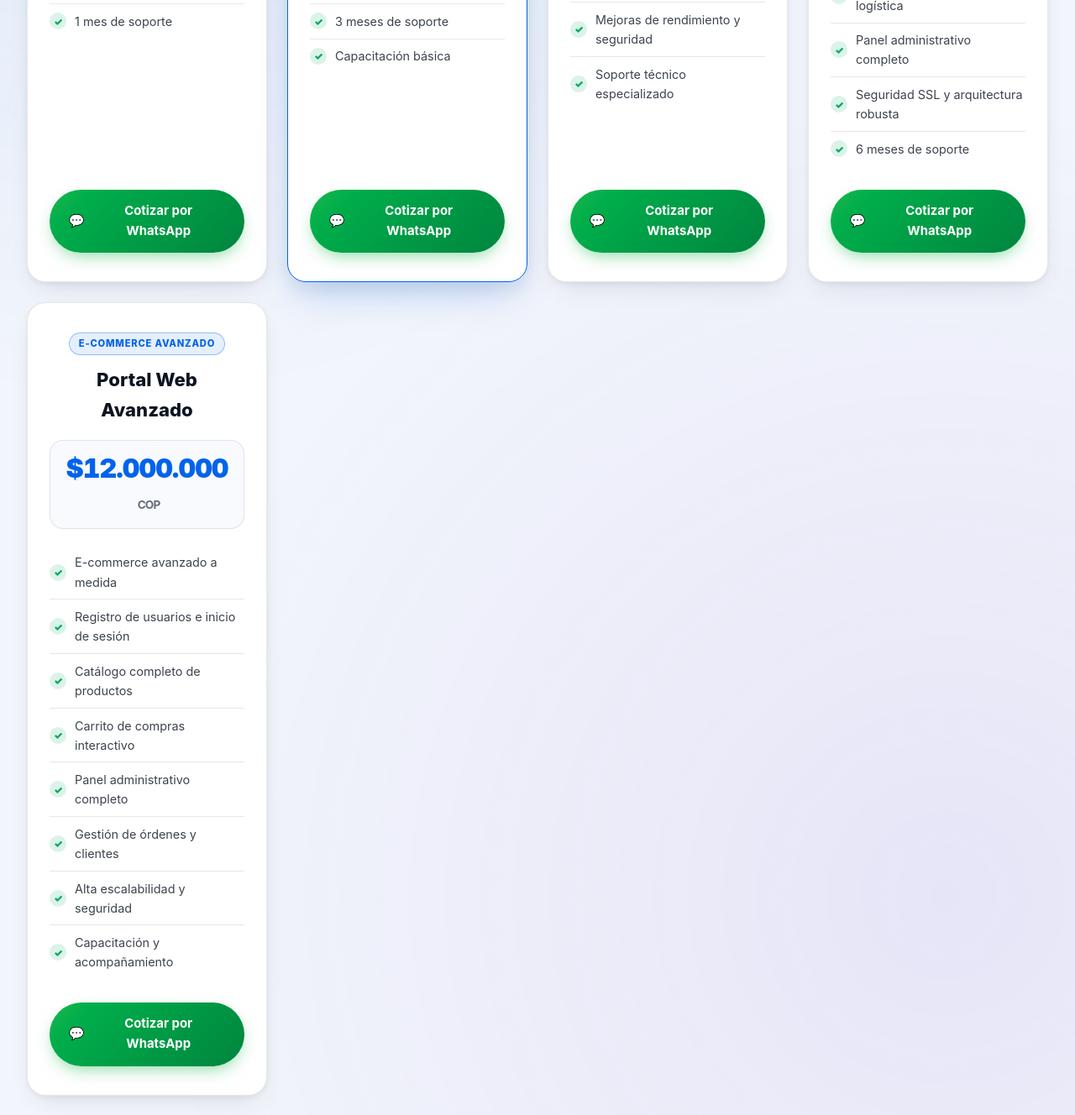
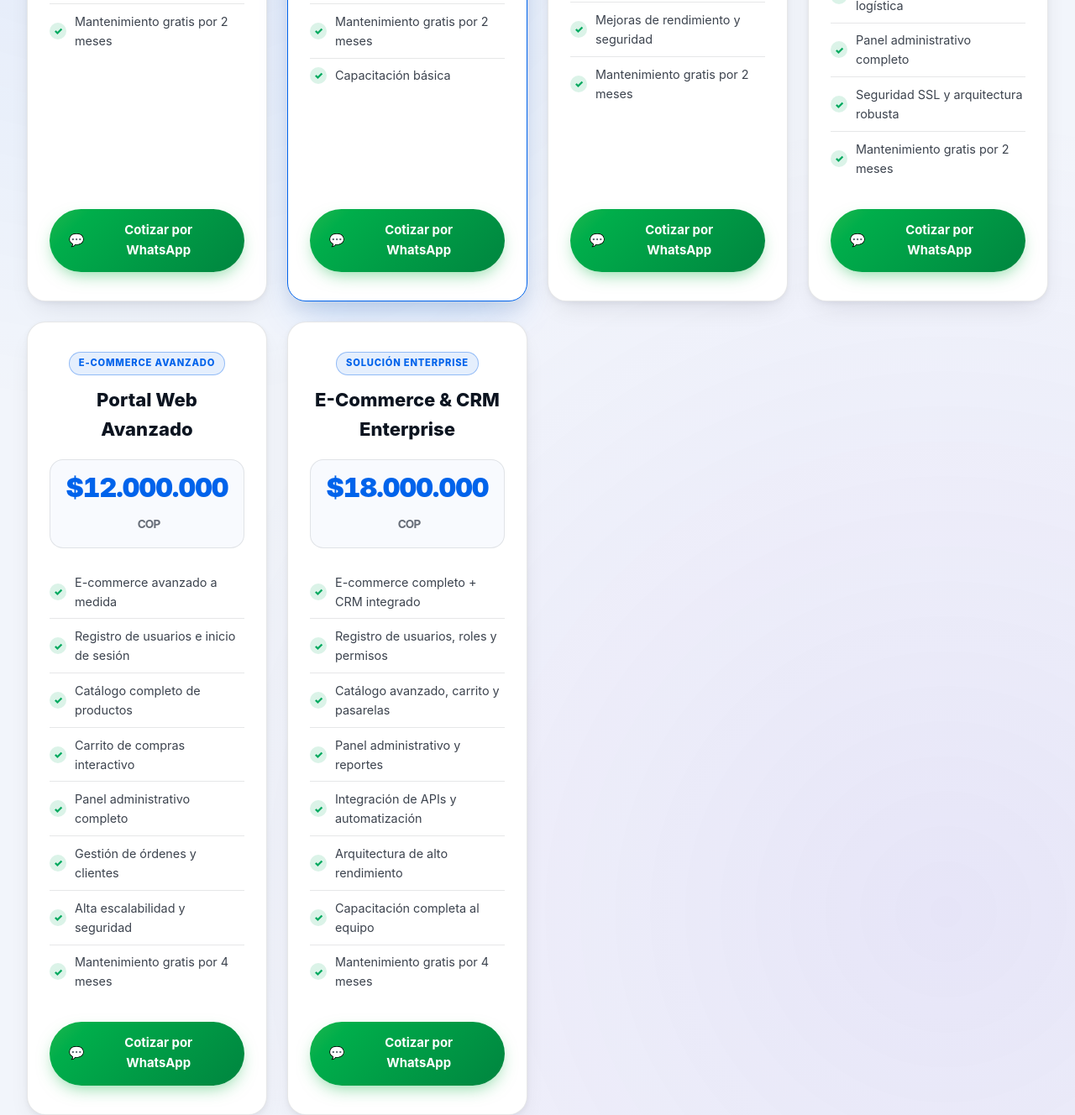
Before and after one commit to Adming01/principal, a plain HTML site: page index.html in a window 1280 px wide. Shown: the part 4092-5420 px from the top of the page at 84% size. Drawn offline with Linux system fonts and the light colour scheme.

Commit message:
Modify pricing and plan details in index.html
Updated pricing details and features for various plans, including changes to WhatsApp links and support duration.

```diff
--- a/index.html
+++ b/index.html
@@ -1106,9 +1106,9 @@
                         <h3>Web Inmobiliaria</h3>
                         <p>Portal de propiedades con buscador avanzado, filtros, mapa interactivo y CRM integrado.</p>
                         <div class="portfolio-price-box">
-                            <div class="portfolio-price">Desde $3.000.000 COP</div>
+                            <div class="portfolio-price">Desde $6.950.000 COP</div>
                         </div>
-                        <a href="https://wa.me/573228466235?text=Hola,%20me%20interesa%20la%20Web%20Inmobiliaria%20de%20$3.000.000" class="whatsapp-btn" target="_blank" rel="noopener">
+                        <a href="https://wa.me/573228466235?text=Hola,%20me%20interesa%20la%20Web%20Inmobiliaria%20con%20CRM%20integrado%20desde%20$6.950.000" class="whatsapp-btn" target="_blank" rel="noopener">
                             <span>📱</span>
                             <span>Cotizar por WhatsApp</span>
                         </a>
@@ -1142,7 +1142,7 @@
                             <li>Optimización SEO básica</li>
                             <li>Certificado SSL</li>
                             <li>Entrega en 5-7 días</li>
-                            <li>1 mes de soporte</li>
+                            <li>Mantenimiento gratis por 2 meses</li>
                         </ul>
                     </div>
                     <a href="https://wa.me/573228466235?text=Hola%20Ascenso%20Webs,%20quiero%20el%20plan%20Landing%20Page%20de%20$800.000" class="whatsapp-btn" target="_blank" rel="noopener">
@@ -1166,7 +1166,7 @@
                             <li>SEO avanzado</li>
                             <li>Google Analytics</li>
                             <li>Optimización velocidad</li>
-                            <li>3 meses de soporte</li>
+                            <li>Mantenimiento gratis por 2 meses</li>
                             <li>Capacitación básica</li>
                         </ul>
                     </div>
@@ -1190,7 +1190,7 @@
                             <li>Flujo de compra y checkout ágil</li>
                             <li>Gestión de envíos y estados</li>
                             <li>Mejoras de rendimiento y seguridad</li>
-                            <li>Soporte técnico especializado</li>
+                            <li>Mantenimiento gratis por 2 meses</li>
                         </ul>
                     </div>
                     <a href="https://wa.me/573228466235?text=Hola%20Ascenso%20Webs,%20quiero%20el%20plan%20Tienda%20Online%20Avanzado%20por%20$1.800.000" class="whatsapp-btn" target="_blank" rel="noopener">
@@ -1214,7 +1214,7 @@
                             <li>Envíos, direcciones y logística</li>
                             <li>Panel administrativo completo</li>
                             <li>Seguridad SSL y arquitectura robusta</li>
-                            <li>6 meses de soporte</li>
+                            <li>Mantenimiento gratis por 2 meses</li>
                         </ul>
                     </div>
                     <a href="https://wa.me/573228466235?text=Hola%20Ascenso%20Webs,%20quiero%20cotizar%20una%20Tienda%20Virtual%20desde%20$6.800.000" class="whatsapp-btn" target="_blank" rel="noopener">
@@ -1239,10 +1239,35 @@
                             <li>Panel administrativo completo</li>
                             <li>Gestión de órdenes y clientes</li>
                             <li>Alta escalabilidad y seguridad</li>
-                            <li>Capacitación y acompañamiento</li>
+                            <li>Mantenimiento gratis por 4 meses</li>
                         </ul>
                     </div>
                     <a href="https://wa.me/573228466235?text=Hola%20Ascenso%20Webs,%20quiero%20cotizar%20el%20Portal%20Web%20Avanzado%20(e-commerce%20avanzado)%20de%20$12.000.000" class="whatsapp-btn" target="_blank" rel="noopener">
+                        <span>💬</span>
+                        <span>Cotizar por WhatsApp</span>
+                    </a>
+                </div>
+
+                <!-- Plan Corporativo / E-Commerce Enterprise -->
+                <div class="pricing-card fade-in">
+                    <div>
+                        <span class="plan-tier">Solución Enterprise</span>
+                        <h3 class="plan-name">E-Commerce & CRM Enterprise</h3>
+                        <div class="plan-price-wrap">
+                            <div class="plan-price">$18.000.000<span>COP</span></div>
+                        </div>
+                        <ul class="plan-features">
+                            <li>E-commerce completo + CRM integrado</li>
+                            <li>Registro de usuarios, roles y permisos</li>
+                            <li>Catálogo avanzado, carrito y pasarelas</li>
+                            <li>Panel administrativo y reportes</li>
+                            <li>Integración de APIs y automatización</li>
+                            <li>Arquitectura de alto rendimiento</li>
+                            <li>Capacitación completa al equipo</li>
+                            <li>Mantenimiento gratis por 4 meses</li>
+                        </ul>
+                    </div>
+                    <a href="https://wa.me/573228466235?text=Hola%20Ascenso%20Webs,%20quiero%20cotizar%20el%20plan%20E-Commerce%20%26%20CRM%20Enterprise%20de%20$18.000.000" class="whatsapp-btn" target="_blank" rel="noopener">
                         <span>💬</span>
                         <span>Cotizar por WhatsApp</span>
                     </a>
```
